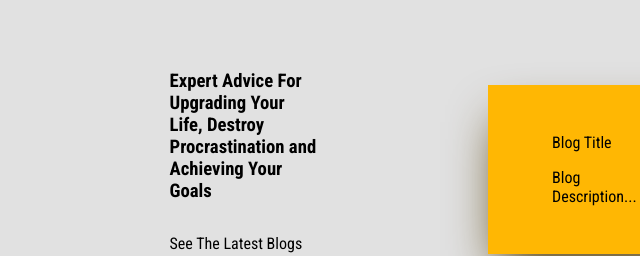
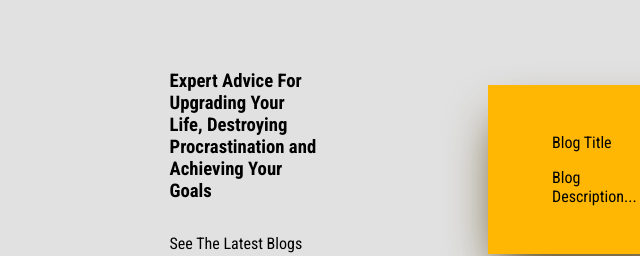
Before and after one commit to HarryColyer/marcus-web, a plain HTML site: page index.html in a window 1280 px wide. Shown: the part 496-752 px from the top of the page, 17-657 px from the left. Drawn offline with Linux system fonts and the light colour scheme.

Commit message:
sec commit

```diff
--- a/index.html
+++ b/index.html
@@ -31,7 +31,7 @@
     </header>
     <section>
       <div>
-        <h3>Expert Advice For Upgrading Your Life, Destroy Procrastination and Achieving Your Goals</h3>
+        <h3>Expert Advice For Upgrading Your Life, Destroying Procrastination and Achieving Your Goals</h3>
         <p>See The Latest Blogs</p>
       </div>
       <div class="blog-container">
```
